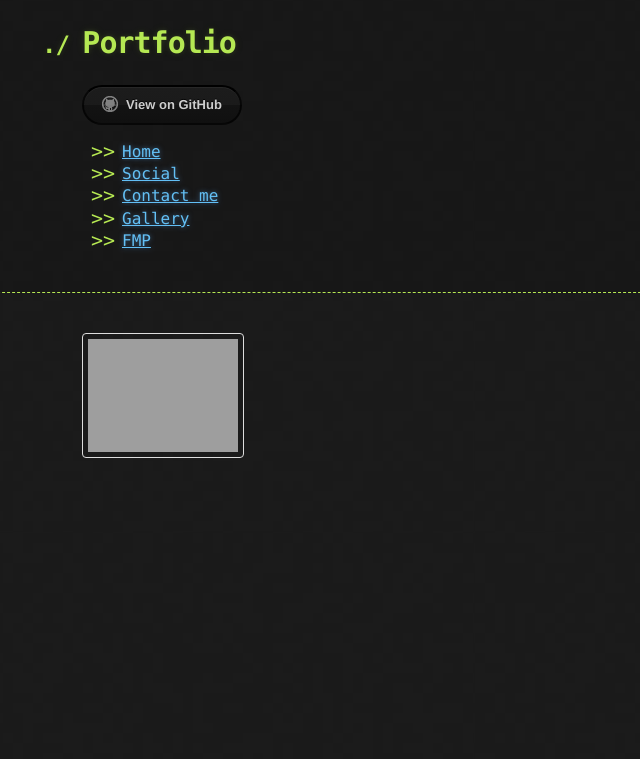
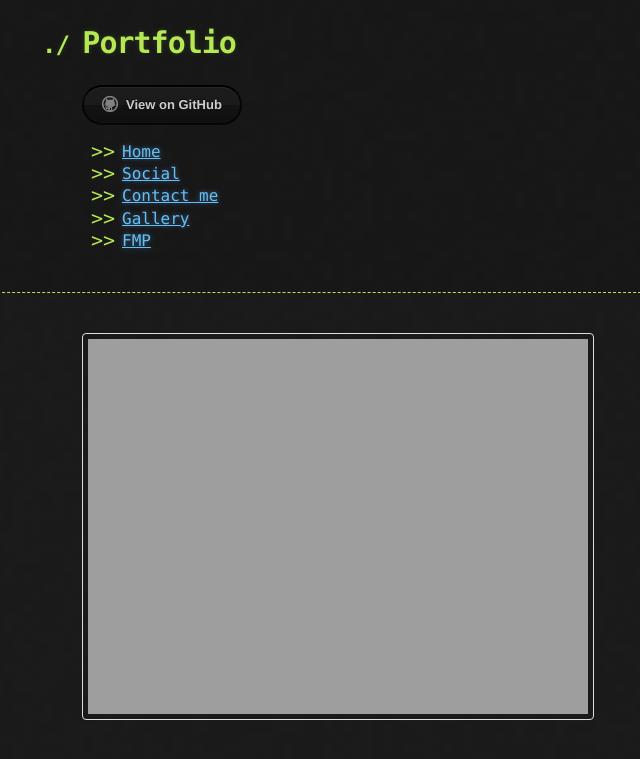
Before and after one commit to ElliotEserin/Portfolio, a Jekyll site: the page built from gallery.md, in a window 1280 px wide. Shown: the top 759 px of the page, without its empty margins (58-698 px from the left). Built offline with Jekyll 4.4.1, drawn with Linux system fonts in a browser that asks for light colours; our own code applies the rules of GitHub Pages for plain Markdown files; the repository's description, which GitHub fills in, is left out.

Commit message:
Update gallery.md

```diff
--- a/gallery.md
+++ b/gallery.md
@@ -11,7 +11,7 @@
 </head>
 <body>
 
-<img src="https://ellioteserin.github.io/portfolio/assets/images/unnamed (7).png" alt="Paris" style="width:150px">
+<img src="https://ellioteserin.github.io/portfolio/assets/images/unnamed (7).png" alt="Paris" style="width:50%">
 
 </body>
 </html>
```
